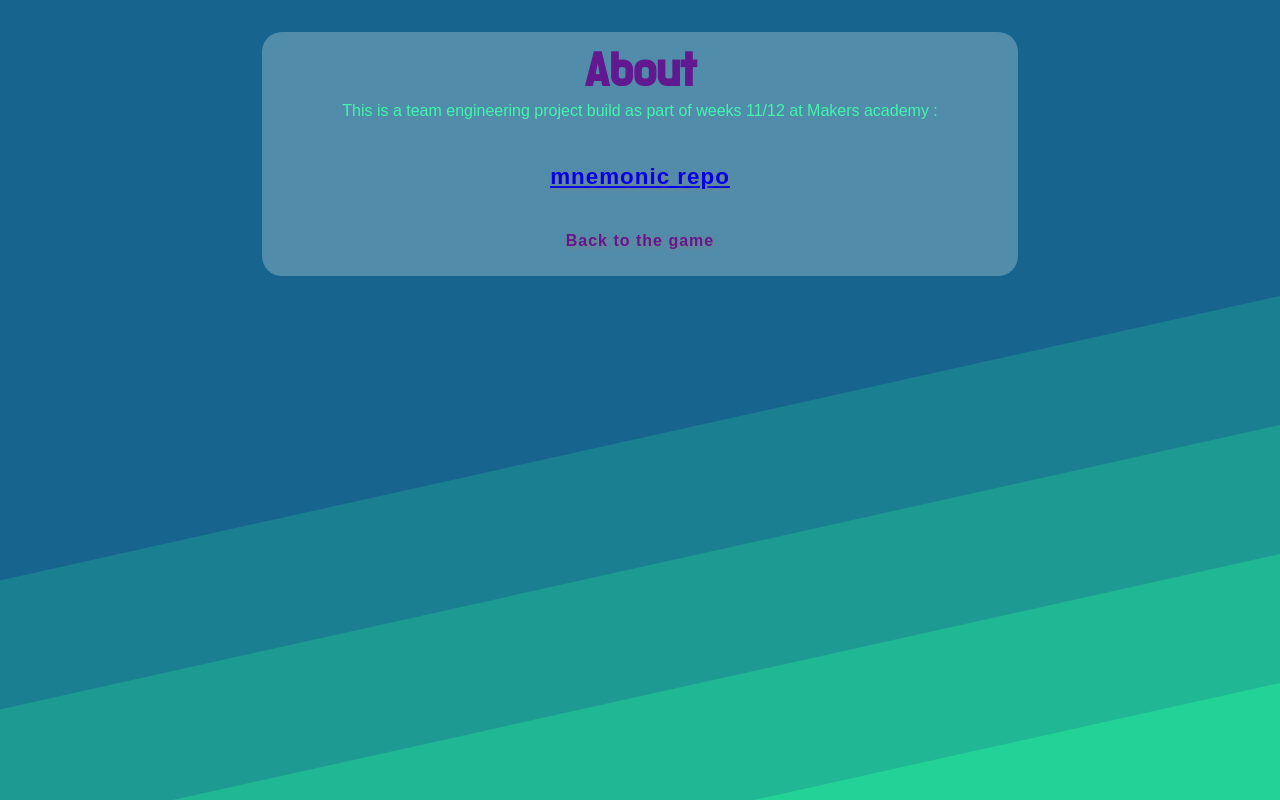
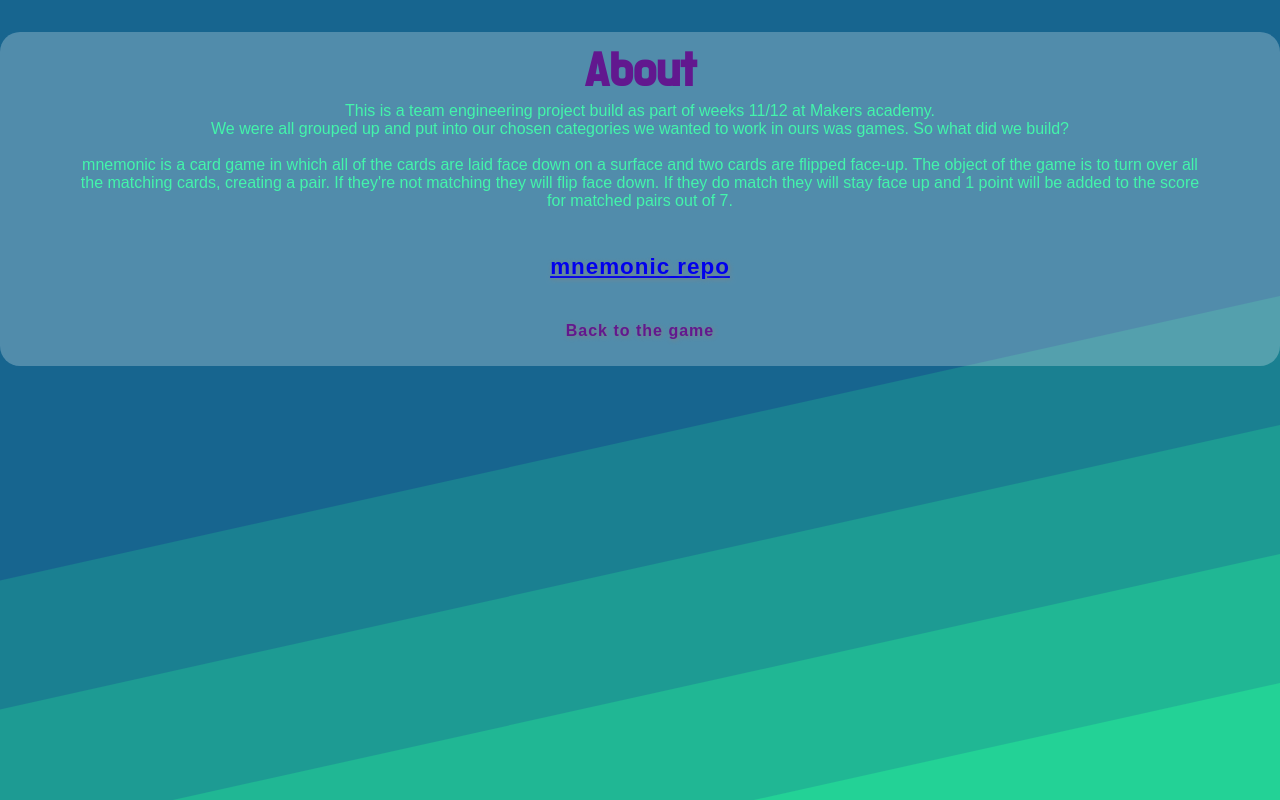
Before and after one commit to tobydawson1/mnemonic, a React (Create React App) app: page /about in a window 1280 px wide. Shown: the top 800 px of the page. Built offline with nearby package versions, Linux system fonts and the light colour scheme; a web font is replaced by a local one.

Commit message:
about Game bio added

```diff
--- a/src/components/pages/About.js
+++ b/src/components/pages/About.js
@@ -7,7 +7,10 @@ function About() {
       <div className="About">
         <div class="fadebox1">
         <h3> About</h3>
-        <p>This is a team engineering project build as part of weeks 11/12 at Makers academy :</p>
+        <p>This is a team engineering project build as part of weeks 11/12 at Makers academy.</p>
+        <p> We were all grouped up and put into our chosen categories we wanted to work in ours was games. So what did we build? </p>
+        <br></br>
+        <p>mnemonic is a card game in which all of the cards are laid face down on a surface and two cards are flipped face-up. The object of the game is to turn over all the matching cards, creating a pair. If they're not matching they will flip face down. If they do match they will stay face up and 1 point will be added to the score for matched pairs out of 7.</p>
         <ul>
           <li><a href="https://github.com/tobydawson1/mnemonic">mnemonic repo</a></li>
         </ul>
```
